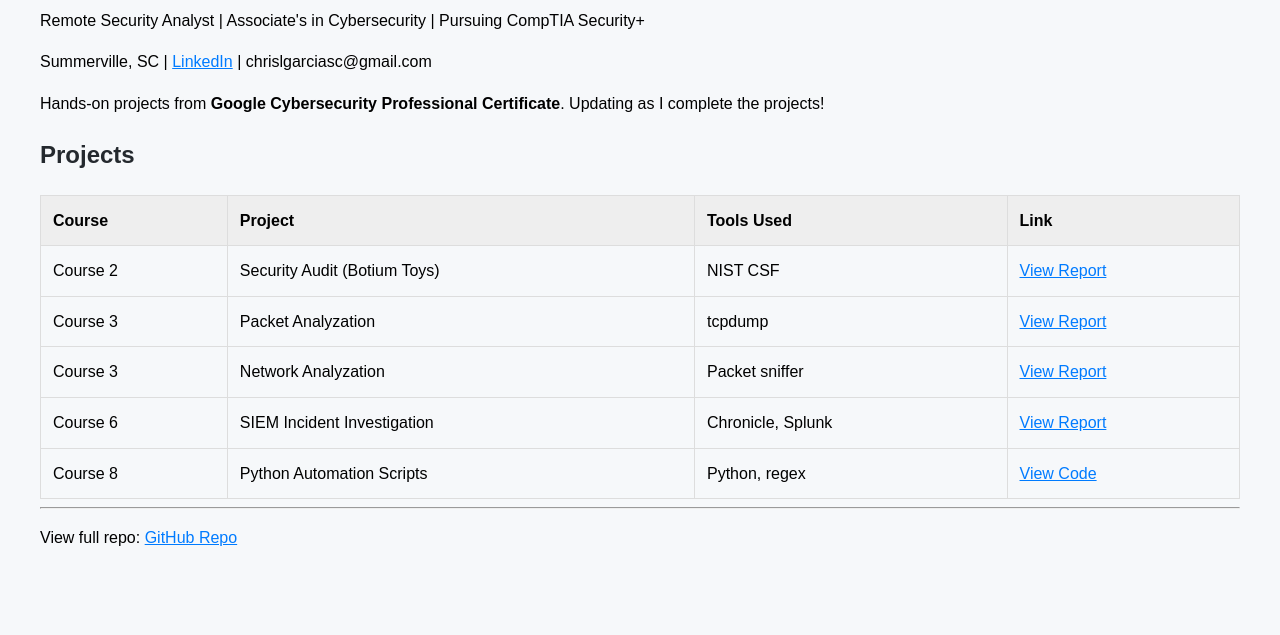
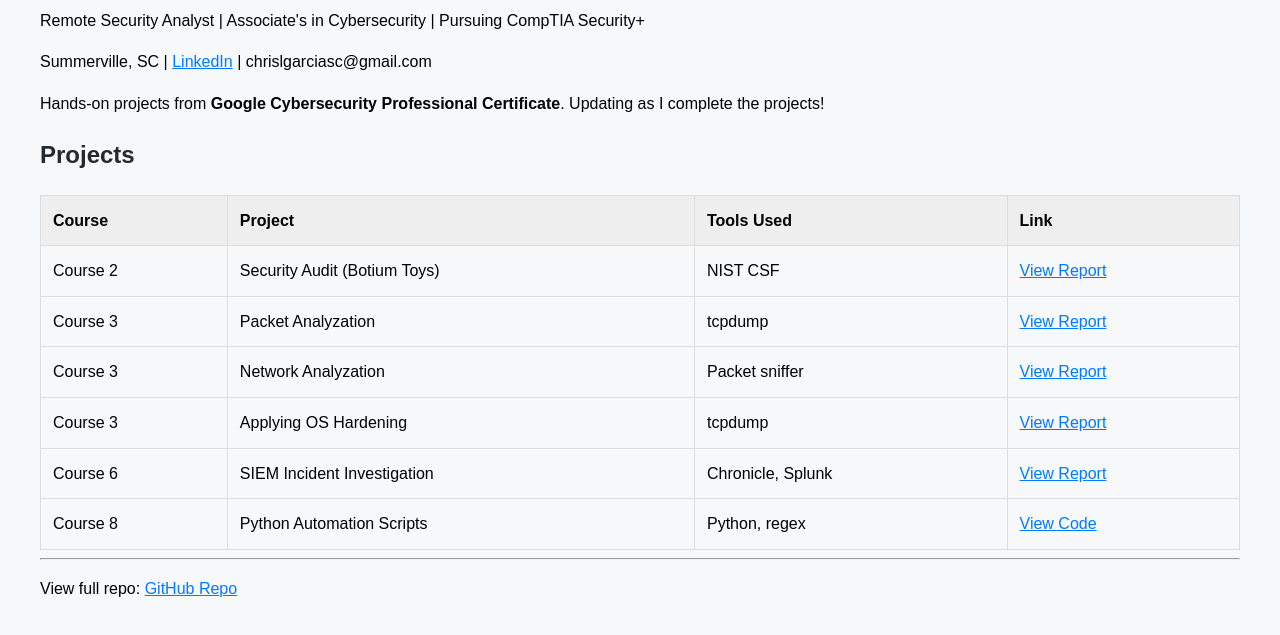
Before and after one commit to chrislgarciasc-spec/Cybersecurity-Portfolio-Chris-Garcia, a plain HTML site: page index.html in a window 1280 px wide. Shown: the part 105-740 px from the top of the page. Drawn offline with Linux system fonts and the light colour scheme.

Commit message:
Update index.html

```diff
--- a/index.html
+++ b/index.html
@@ -26,6 +26,7 @@
         <tr><td>Course 2</td><td>Security Audit (Botium Toys)</td><td>NIST CSF</td><td><a href="https://docs.google.com/document/d/138d5NiKwnqicgH8YXYBTwhUTf8H-LKkigY5jg_g13s0/edit?usp=sharing">View Report</a></td></tr>
         <tr><td>Course 3</td><td>Packet Analyzation</td><td>tcpdump</td><td><a href="https://docs.google.com/document/d/1GPcWPkxVwQSC82mz6Aq-wxK29NSOuZHrd0LT2Jc7oDI/edit?usp=sharing">View Report</a></td></tr>
         <tr><td>Course 3</td><td>Network Analyzation</td><td>Packet sniffer</td><td><a href="https://docs.google.com/document/d/1CH2Cgc2RfME43DPVb1Zhd_MOQAm22HSrxuTw9GdFQYw/edit?usp=sharing">View Report</a></td></tr>
+        <tr><td>Course 3</td><td>Applying OS Hardening</td><td>tcpdump</td><td><a href="https://docs.google.com/document/d/1G_m_TJ9zwwNFO7Hs7nrZ7eYr8QqgY8W2aJpLjW5aZTM/edit?usp=sharing">View Report</a></td></tr>
         <tr><td>Course 6</td><td>SIEM Incident Investigation</td><td>Chronicle, Splunk</td><td><a href="./Course-6-SIEM/">View Report</a></td></tr>
         <tr><td>Course 8</td><td>Python Automation Scripts</td><td>Python, regex</td><td><a href="./Course-8-Python/">View Code</a></td></tr>
     </table>
```
